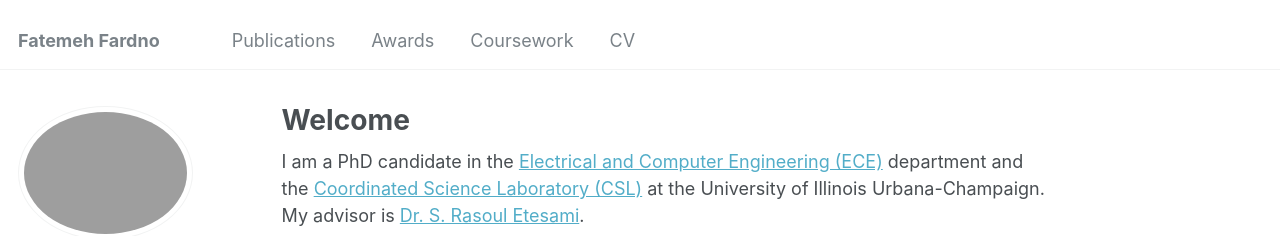
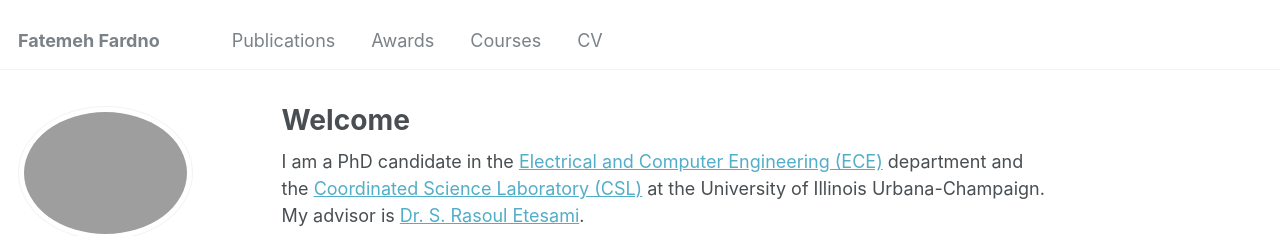
Before and after one commit to ffardno/ffardno.github.io, a Jekyll site: the page built from _pages/about.md, in a window 1280 px wide. Shown: the top 236 px of the page. Built offline with Jekyll 4.4.1, drawn with Linux system fonts in a browser that asks for light colours; some web fonts are replaced.

Commit message:
Update navigation.yml

```diff
--- a/_data/navigation.yml
+++ b/_data/navigation.yml
@@ -11,7 +11,7 @@ main:
   - title: "Awards"
     url: /awards/
 
-  - title: "Coursework"
+  - title: "Courses"
     url: /courses/
 
   - title: "CV"
```
